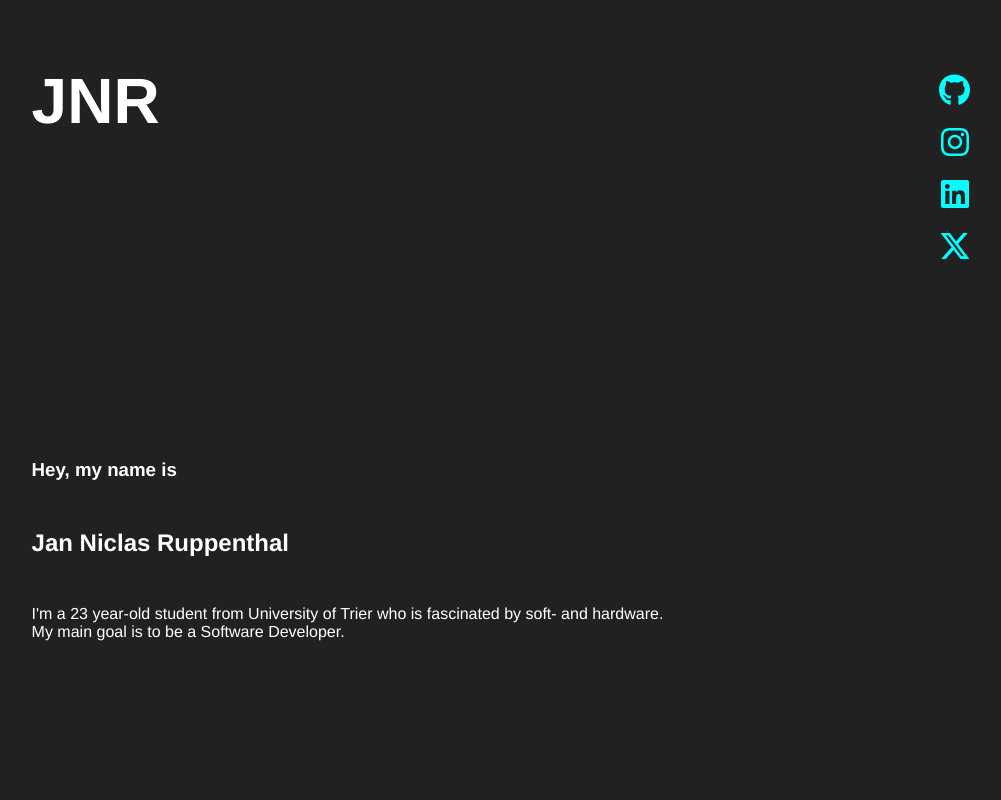
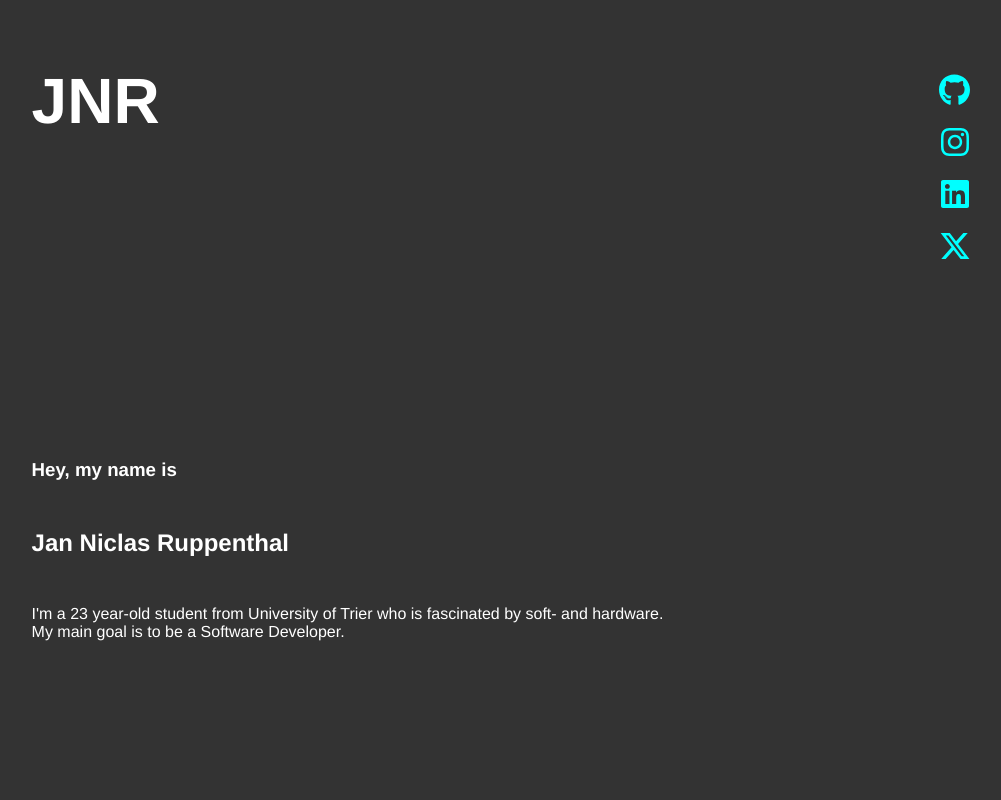
Before and after one commit to JanNiclasRuppenthal/PortfolioWebsite, a Vue app in the folder portfolio/: page /#/ in a window 1280 px wide. Shown: the top 800 px of the page, without its empty margins (90-1091 px from the left). Built offline with nearby package versions, Linux system fonts and the light colour scheme.

Commit message:
Changed background from #121212ee to #333333

```diff
--- a/portfolio/src/views/HomeView.vue
+++ b/portfolio/src/views/HomeView.vue
@@ -88,7 +88,7 @@ beforeMount() {
   -moz-osx-font-smoothing: grayscale;
   text-align: center;
   color: #ffffff;
-  background-color: #121212ee;
+  background-color: #333333;
   margin-top: 5%;
   min-height: 100%;
 
```
